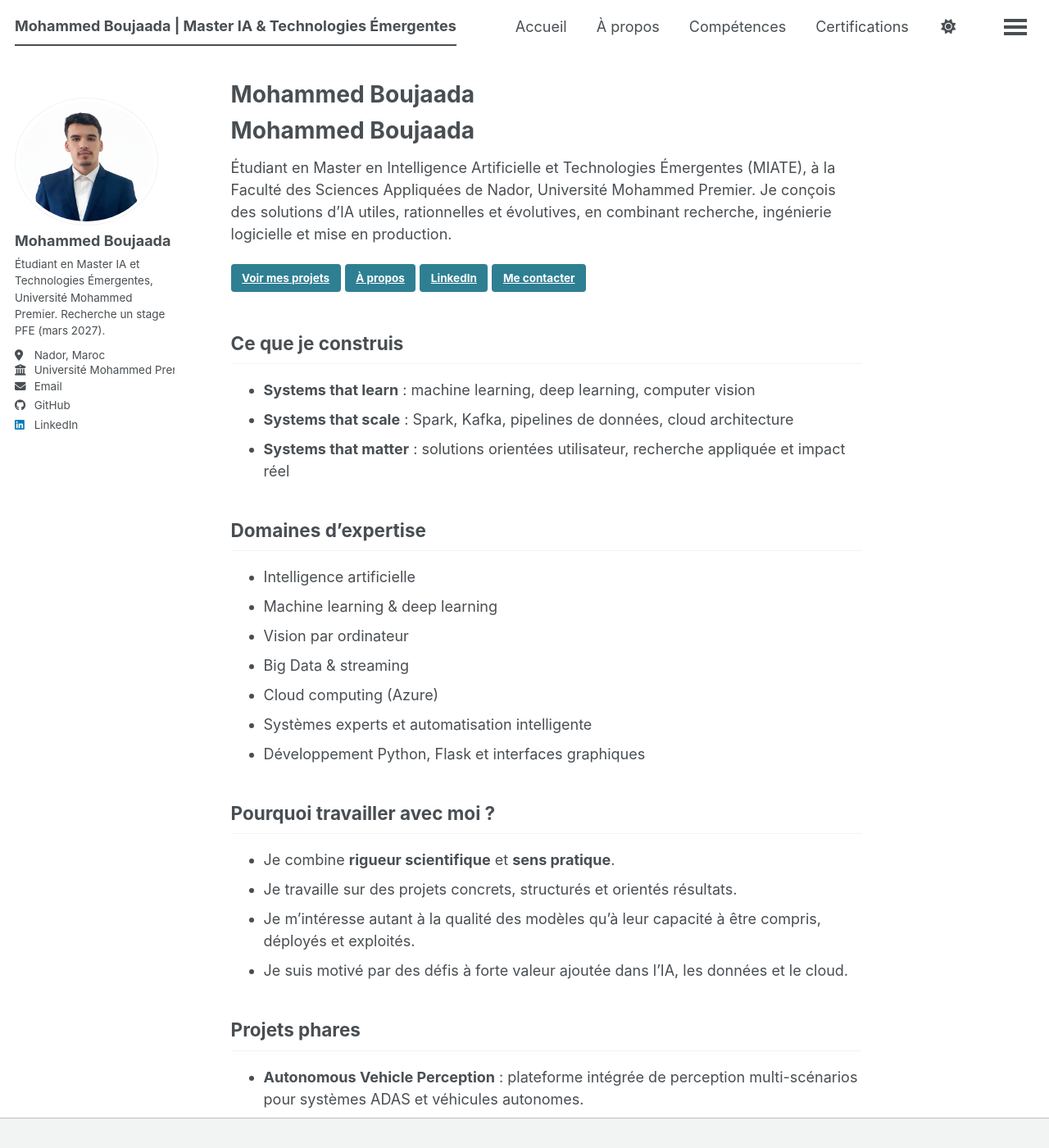
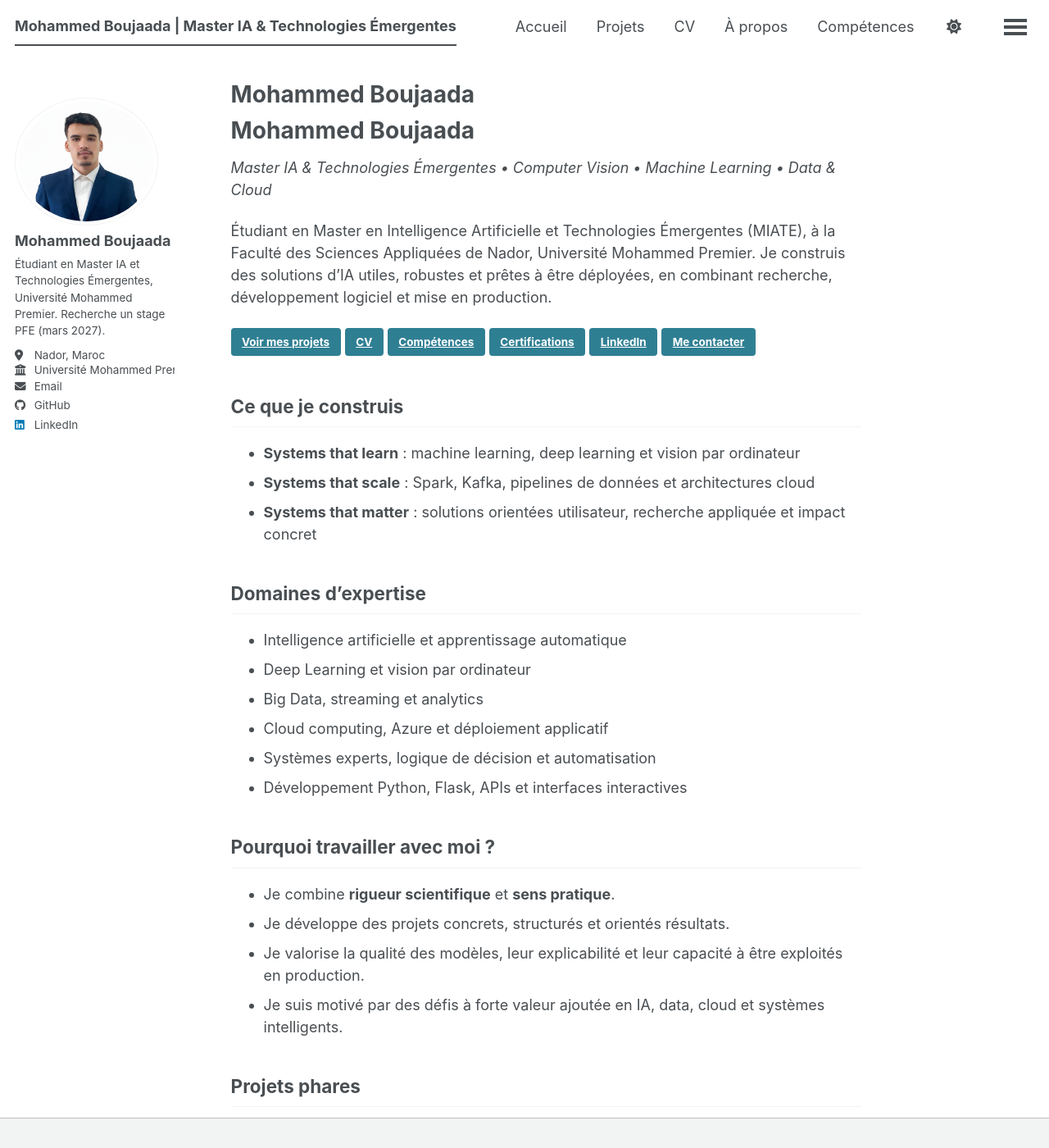
Before and after one commit to mohammed-boujaada/mohammed-boujaada.github.io, a Jekyll site: the page built from index.md, in a window 1280 px wide and 1400 px high. Shown: the whole window at 82% size. Built offline with Jekyll 4.4.1, drawn with Linux system fonts in a browser that asks for light colours; a style sheet for code colours, icons or effects is not loaded; some of the changed text lies outside the part shown.

```diff
--- a/index.md
+++ b/index.md
@@ -10,11 +10,15 @@ redirect_from:
 
 # Mohammed Boujaada
 
-Étudiant en Master en Intelligence Artificielle et Technologies Émergentes (MIATE), à la Faculté des Sciences Appliquées de Nador, Université Mohammed Premier. Je conçois des solutions d'IA utiles, rationnelles et évolutives, en combinant recherche, ingénierie logicielle et mise en production.
+<em>Master IA & Technologies Émergentes • Computer Vision • Machine Learning • Data & Cloud</em>
+
+Étudiant en Master en Intelligence Artificielle et Technologies Émergentes (MIATE), à la Faculté des Sciences Appliquées de Nador, Université Mohammed Premier. Je construis des solutions d'IA utiles, robustes et prêtes à être déployées, en combinant recherche, développement logiciel et mise en production.
 
 <p>
   <a href="/portfolio/" class="btn btn--primary">Voir mes projets</a>
-  <a href="/about/" class="btn btn--primary">À propos</a>
+  <a href="/cv/" class="btn btn--primary">CV</a>
+  <a href="/skills/" class="btn btn--primary">Compétences</a>
+  <a href="/certifications/" class="btn btn--primary">Certifications</a>
   <a href="https://www.linkedin.com/in/mohammed-boujaada-229a3333a/" class="btn btn--primary" target="_blank" rel="noopener noreferrer">LinkedIn</a>
   <a href="mailto:mohammed.boujaada@ump.ac.ma" class="btn btn--primary">Me contacter</a>
 </p>
@@ -23,28 +27,27 @@ redirect_from:
 
 <div>
   <ul>
-    <li><strong>Systems that learn</strong> : machine learning, deep learning, computer vision</li>
-    <li><strong>Systems that scale</strong> : Spark, Kafka, pipelines de données, cloud architecture</li>
-    <li><strong>Systems that matter</strong> : solutions orientées utilisateur, recherche appliquée et impact réel</li>
+    <li><strong>Systems that learn</strong> : machine learning, deep learning et vision par ordinateur</li>
+    <li><strong>Systems that scale</strong> : Spark, Kafka, pipelines de données et architectures cloud</li>
+    <li><strong>Systems that matter</strong> : solutions orientées utilisateur, recherche appliquée et impact concret</li>
   </ul>
 </div>
 
 ## Domaines d'expertise
 
-- Intelligence artificielle
-- Machine learning & deep learning
-- Vision par ordinateur
-- Big Data & streaming
-- Cloud computing (Azure)
-- Systèmes experts et automatisation intelligente
-- Développement Python, Flask et interfaces graphiques
+- Intelligence artificielle et apprentissage automatique
+- Deep Learning et vision par ordinateur
+- Big Data, streaming et analytics
+- Cloud computing, Azure et déploiement applicatif
+- Systèmes experts, logique de décision et automatisation
+- Développement Python, Flask, APIs et interfaces interactives
 
 ## Pourquoi travailler avec moi ?
 
 - Je combine <strong>rigueur scientifique</strong> et <strong>sens pratique</strong>.
-- Je travaille sur des projets concrets, structurés et orientés résultats.
-- Je m'intéresse autant à la qualité des modèles qu'à leur capacité à être compris, déployés et exploités.
-- Je suis motivé par des défis à forte valeur ajoutée dans l'IA, les données et le cloud.
+- Je développe des projets concrets, structurés et orientés résultats.
+- Je valorise la qualité des modèles, leur explicabilité et leur capacité à être exploités en production.
+- Je suis motivé par des défis à forte valeur ajoutée en IA, data, cloud et systèmes intelligents.
 
 ## Projets phares
 
@@ -57,15 +60,15 @@ redirect_from:
 
 ## Focus actuel
 
-- Deep Learning Specialization : en cours
-- Microsoft Azure Fundamentals (AZ-900) : en cours
-- Traitement du langage naturel avec classification et espaces vectoriels : en progression
-- IA générative, LLM et systèmes multi-agent : apprentissage continu
+- <strong>Deep Learning Specialization</strong> : en cours
+- <strong>Microsoft Azure Fundamentals (AZ-900)</strong> : en cours
+- <strong>Traitement du langage naturel avec classification et espaces vectoriels</strong> : en progression
+- <strong>IA générative, LLM et systèmes multi-agent</strong> : apprentissage continu
 
 ## Formation
 
-- Master en Intelligence Artificielle et Technologies Émergentes (MIATE), Université Mohammed Premier, Nador
-- Licence en génie logiciel, FST Errachidia
+- <strong>Master en Intelligence Artificielle et Technologies Émergentes (MIATE)</strong> — Université Mohammed Premier, Nador
+- <strong>Licence en génie logiciel</strong> — FST Errachidia
 
 ## Contact
 
@@ -76,6 +79,6 @@ redirect_from:
 <p>
   <a href="/portfolio/" class="btn btn--primary">Découvrir mes projets</a>
   <a href="/skills/" class="btn btn--primary">Compétences</a>
-  <a href="/certifications/" class="btn btn--primary">Certifications</a>
+  <a href="/certifications/" class="btn btn--primary">Certifications & Learning</a>
   <a href="mailto:mohammed.boujaada@ump.ac.ma" class="btn btn--primary">Me contacter</a>
 </p>
```
Also changed, not shown: _data/navigation.yml (+5 -5 lines), _pages/about.md (+14 -12 lines), _pages/certifications.md (+12 -12 lines), _pages/skills.md (+18 -12 lines).
